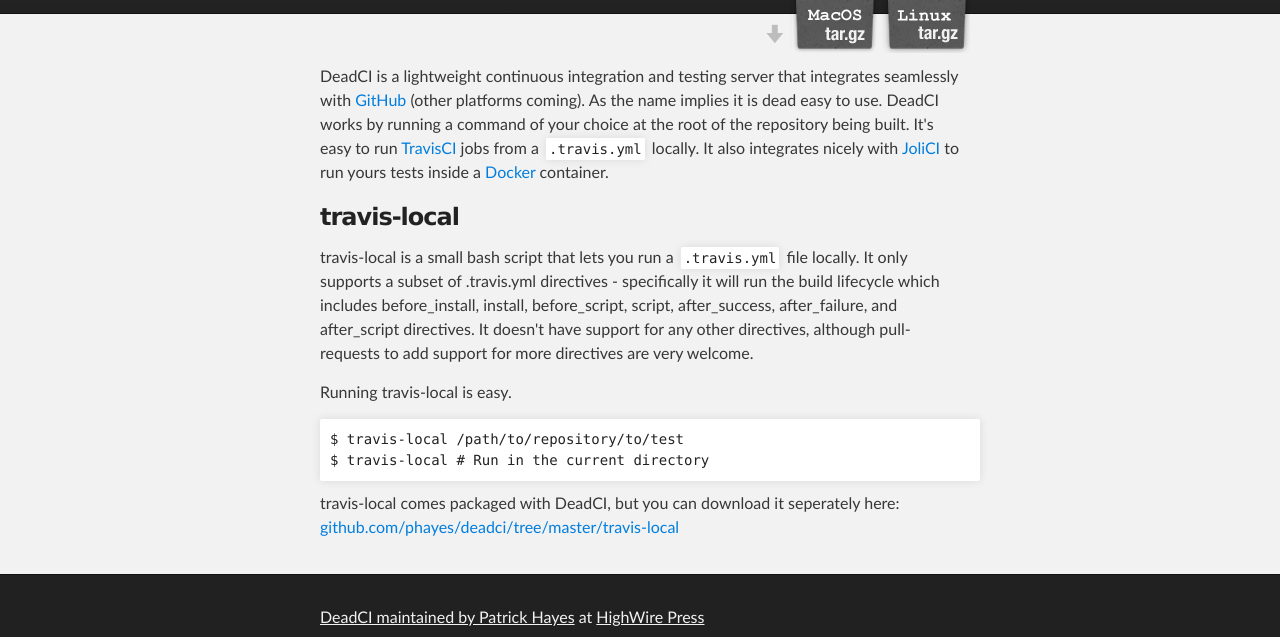
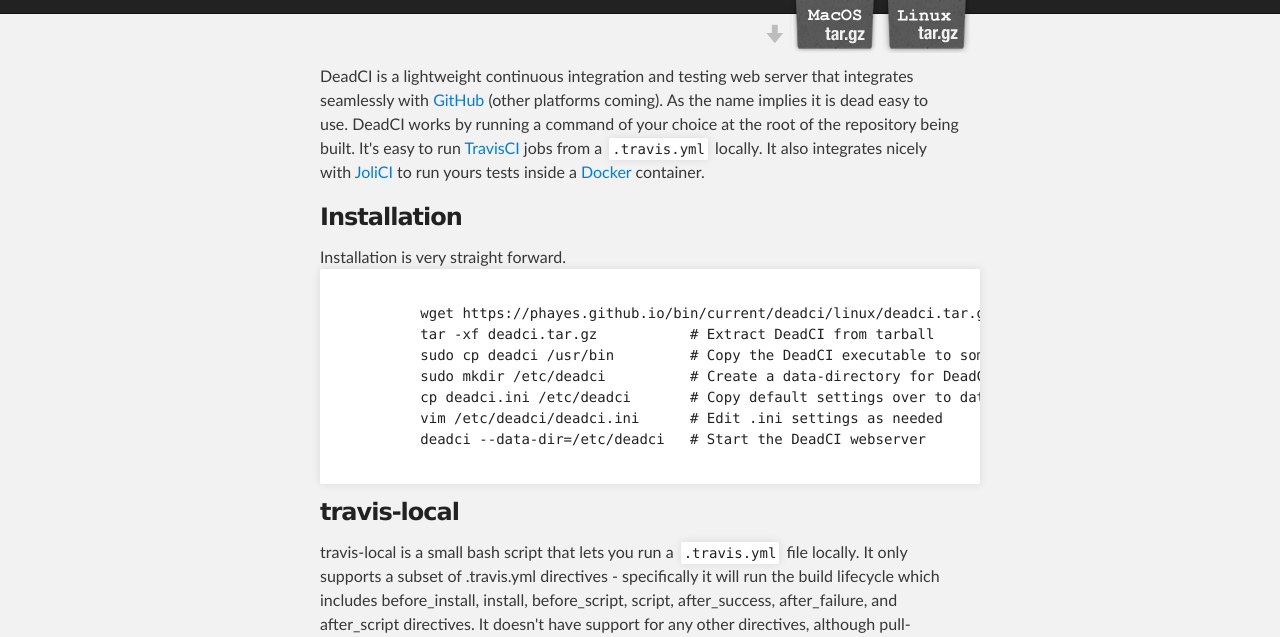
Before and after one commit to phayes/deadci, a plain HTML site: page index.html in a window 1280 px wide. Shown: the part 163-800 px from the top of the page. Drawn offline with nearby package versions, Linux system fonts and the light colour scheme; a small style sheet from the web is missing.

Commit message:
Adding installtion instructions

```diff
--- a/index.html
+++ b/index.html
@@ -7,6 +7,10 @@
     <meta name="description" content="DeadCI : Dead Easy Continuous Integration and Testing">
 
     <link rel="stylesheet" type="text/css" media="screen" href="stylesheets/stylesheet.css">
+
+    <link rel="stylesheet" href="//cdnjs.cloudflare.com/ajax/libs/highlight.js/8.4/styles/railscasts.min.css">
+    <script src="//cdnjs.cloudflare.com/ajax/libs/highlight.js/8.4/highlight.min.js"></script>
+    <script>hljs.initHighlightingOnLoad();</script>
 
     <title>DeadCI</title>
   </head>
@@ -31,9 +35,21 @@
     <div id="main_content_wrap" class="outer">
       <section id="main_content" class="inner">
 
-        <p>DeadCI is a lightweight continuous integration and testing server that integrates seamlessly with <a href="https://github.com">GitHub</a> (other platforms coming). As the name implies it is dead easy to use. DeadCI works by running a command of your choice at the root of the repository being built. It's easy to run <a href="https://https://travis-ci.org">TravisCI</a> jobs from a <code>.travis.yml</code> locally. It also integrates nicely with <a href="https://github.com/jolicode/JoliCi">JoliCI</a> to run yours tests inside a <a href="https://www.docker.com">Docker</a> container. </p>
+        <p>DeadCI is a lightweight continuous integration and testing web server that integrates seamlessly with <a href="https://github.com">GitHub</a> (other platforms coming). As the name implies it is dead easy to use. DeadCI works by running a command of your choice at the root of the repository being built. It's easy to run <a href="https://https://travis-ci.org">TravisCI</a> jobs from a <code>.travis.yml</code> locally. It also integrates nicely with <a href="https://github.com/jolicode/JoliCi">JoliCI</a> to run yours tests inside a <a href="https://www.docker.com">Docker</a> container. </p>
 
+        <h3>Installation</h3>
 
+        Installation is very straight forward.
+
+        <pre><code style='bash'>
+          wget https://phayes.github.io/bin/current/deadci/linux/deadci.tar.gz # Replace `linux` with `mac` for MacOSX.
+          tar -xf deadci.tar.gz           # Extract DeadCI from tarball
+          sudo cp deadci /usr/bin         # Copy the DeadCI executable to somewhere in your $PATH
+          sudo mkdir /etc/deadci          # Create a data-directory for DeadCI
+          cp deadci.ini /etc/deadci       # Copy default settings over to data directory
+          vim /etc/deadci/deadci.ini      # Edit .ini settings as needed
+          deadci --data-dir=/etc/deadci   # Start the DeadCI webserver
+        </code></pre>
 
         <h3>travis-local</h3>
 
```
